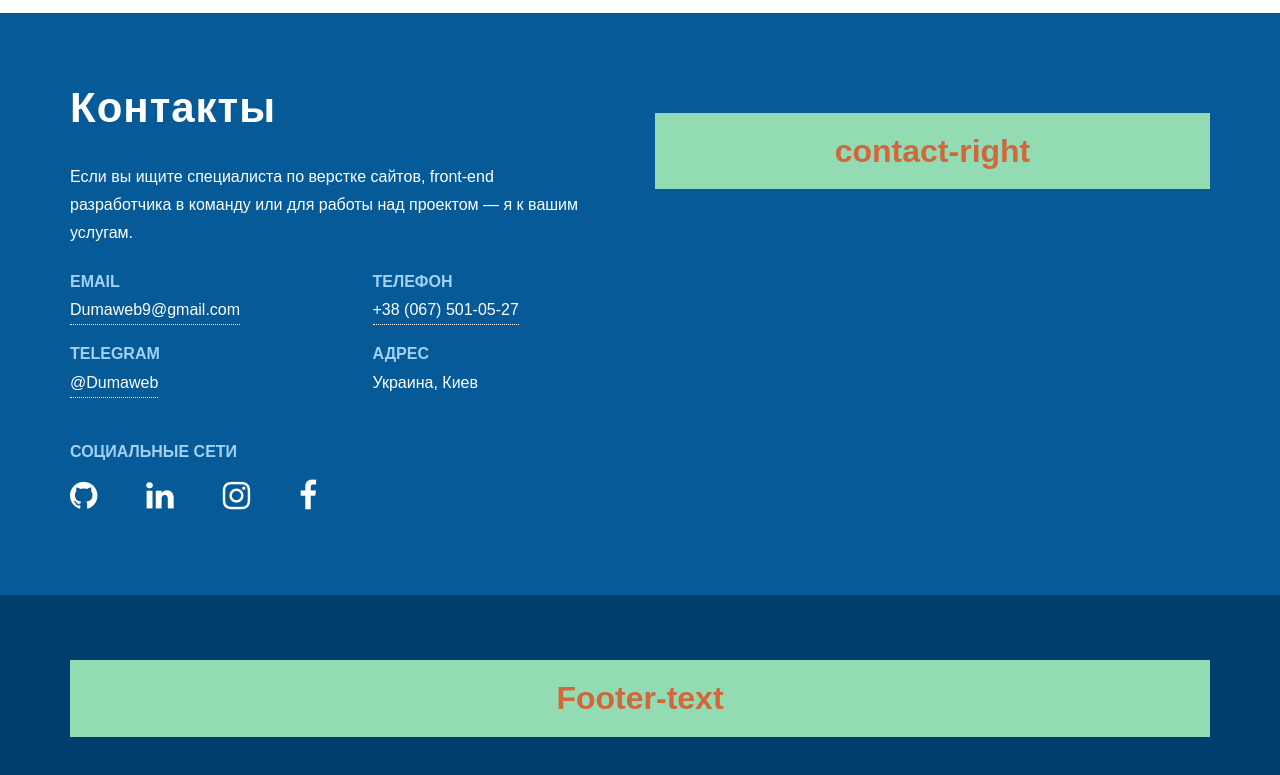
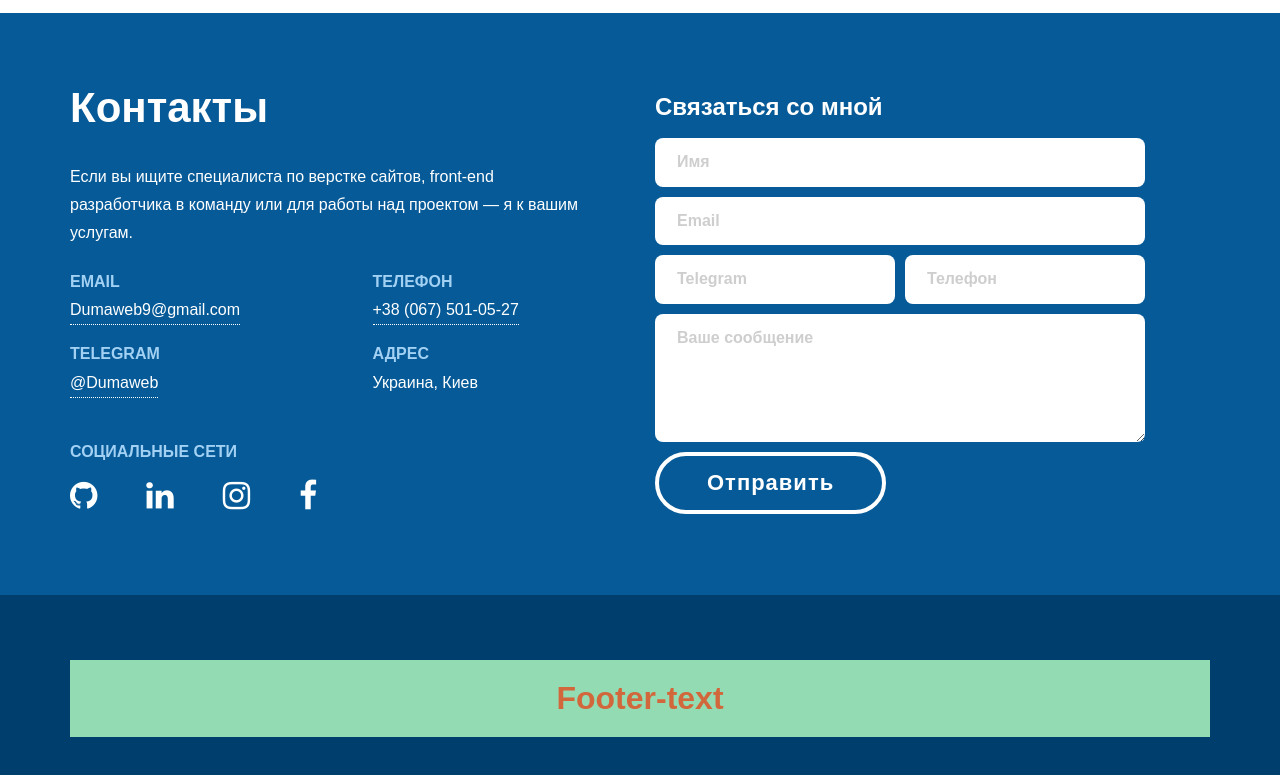
Before and after one commit to Aleksandr-Duma/My_portfolio, a plain HTML site: page index.html in a window 1280 px wide. Shown: the part 2660-3435 px from the top of the page. Drawn offline with Linux system fonts and the light colour scheme.

Commit message:
Block contacts finish

```diff
--- a/index.html
+++ b/index.html
@@ -240,13 +240,11 @@
 	<div class="block-contacts" id = "contacts">
 		<div class="container">
 			<div class="row">
-
 				<div class="col-md-6">
 					<div class="wrap-contacts-title">
 					<h2 class="block-contacts-title">Контакты</h2>
 					<p class="contacts-title-discription">Если вы ищите специалиста по верстке сайтов, front-end разработчика в команду или для работы над проектом —  я к вашим услугам.</p>
 					</div>
-
 					<div class="row">
 						<div class="col-lg-6 col-md-12">
 							<div class="contacts-item-left">
@@ -256,7 +254,6 @@
 								<a href="tg://resolve?domain=@Dumaweb" class="contacts-item-link">@Dumaweb</a>
 							</div>
 						</div>
-
 						<div class="col-lg-6 col-md-12">
 							<div class="contacts-item-right">
 								<h4 class="contacts-title-item">телефон</h4>
@@ -282,28 +279,24 @@
 								<i class="fa fa-facebook" aria-hidden="true"></i>
 							</a>
 						</div>
-
-						<!-- <i class="fa fa-github" aria-hidden="true"></i> -->
-						<!-- <i class="fa fa-github-square" aria-hidden="true"></i> -->
-
-						<!-- <i class="fa fa-linkedin" aria-hidden="true"></i> -->
-						<!-- <i class="fa fa-linkedin-square" aria-hidden="true"></i> -->
-
-						<!-- <i class="fa fa-instagram" aria-hidden="true"></i> -->
-
-						<!-- <i class="fa fa-facebook" aria-hidden="true"></i> -->
-						<!-- <i class="fa fa-facebook-square" aria-hidden="true"></i> -->
 					</div>
-
 				</div>
-
-
 				<div class="col-md-6">
-					<div class="block">contact-right</div>
+					<div class="contacts-block-form">
+						<h3 class="block-form-title">Связаться со мной</h3>
+						<form action="" class="contacts-form">
+							<input type="text" class = "contact-form-input" name = "name" placeholder = "Имя">
+							<input type="email" class = "contact-form-input" name = "email" placeholder = "Email">
+							<div class="wrap-short-input">
+								<input type="text" class = "contact-form-input short-input" name = "telegram" placeholder = "Telegram">
+								<input type="tel" class = "contact-form-input short-input" name = "phone" placeholder = "Телефон">
 							</div>
-
+							<textarea class = "contact-form-textarea" name="" placeholder = "Ваше сообщение"></textarea>
+							<button class = "contact-form-submit" type = "submit">Отправить</button>
+						</form>
 					</div>
-			<!-- <div class="block">contacts</div> -->
+				</div>
+			</div>
 		</div>
 	</div>
 
--- a/less/sections/_block-contacts.less
+++ b/less/sections/_block-contacts.less
@@ -3,21 +3,21 @@
 .block-contacts{
 	background-color: @bg-contacts;
 	padding-top: 40px;
+	padding-bottom: 40px;
 
 	@media (min-width: 1200px){
 		padding-top: 70px;
 		padding-bottom: 60px;
 	}
 
-	@media (min-width: 1460px){
+	@media (min-width: 1420px){
 		background-image: url(../img/cloud.png);
 		background-repeat: no-repeat;
-		background-position: right 80%;
+		background-position: right 60%;
 	}
 }
 
 .wrap-contacts-title{
-	// border: 1px solid red;
 
 	@media (min-width: 1200px){
 		padding-right: 30px;
@@ -28,8 +28,6 @@
 	font-size: 32px;
 	font-weight: 700;
  	line-height: 1.2;
- 	letter-spacing: 1px;
- 	// text-align: center;
  	color: #fff;
  	margin: 0;
  	margin-bottom: 10px;
@@ -52,7 +50,6 @@
 }
 
 .contacts-item-left{
-	// border: 1px solid red;
 	padding-top: 10px;
 }
 
@@ -95,7 +92,6 @@
 }
 
 .contacts-item-right{
-	// border: 1px solid red;
 	padding-top: 10px;
 
 	@media (min-width: 1200px){
@@ -104,7 +100,6 @@
 }
 
 .contacts-social-block{
-	// border: 1px solid red;
 	padding-top: 25px;
 	padding-bottom: 20px;
 }
@@ -128,3 +123,129 @@
 		color: @yellow-text;
 	}
 }
+
+.contacts-block-form{
+	padding-top: 20px;
+
+	@media (min-width: 1200px){
+		padding-top: 10px;
+		padding-right: 65px;
+	}
+}
+
+.block-form-title{
+	font-size: 24px;
+	font-weight: 700;
+ 	line-height: 1.2;
+ 	color: #fff;
+ 	margin: 0;
+ 	margin-bottom: 20px;
+
+ 	@media (min-width: 1200px){
+		font-size: 24px;
+		margin-bottom: 17px;
+	}
+}
+
+.contact-form-input{
+	width: 100%;
+	border-radius: 8px;
+	background-color: #fff;
+	font-size: 16px;
+	font-weight: 700;
+	color: #00599a;
+	border: none;
+	outline: none;
+	padding: 15px 22px;
+	margin-bottom: 10px;
+
+	&:hover, &:active, &:focus{
+		border: 3px solid #a2d1f4;
+		padding: 12px 19px;
+	}
+}
+
+.contact-form-input:-webkit-autofill {
+    -webkit-box-shadow: inset 0 0 0 50px #fff;
+    -webkit-text-fill-color: #00599a;
+}
+
+.contact-form-input::-webkit-input-placeholder{
+  	color: @gray-text;
+}
+
+.contact-form-input:-moz-placeholder{
+	color: @gray-text;
+}
+
+.contact-form-input:-ms-input-placeholder{
+  	color: @gray-text;
+}
+
+.wrap-short-input{
+	display: flex;
+	flex-direction: column;
+	align-items: center;
+
+	@media (min-width: 1200px){
+		flex-direction: row;
+		justify-content: space-between;
+	}
+}
+
+.contact-form-input.short-input{
+	width: 100%;
+
+	@media (min-width: 1200px){
+		width: 49%;
+	}
+}
+
+.contact-form-textarea{
+	width: 100%;
+	height: 128px;
+	border-radius: 8px;
+	background-color: #fff;
+	font-size: 16px;
+	font-weight: 700;
+	color: #00599a;
+	border: none;
+	outline: none;
+	padding: 15px 22px;
+	margin-bottom: 7px;
+
+	&:hover, &:active, &:focus{
+		border: 3px solid #a2d1f4;
+		padding: 12px 19px;
+	}
+}
+
+.contact-form-textarea::-webkit-input-placeholder {
+  	color: @gray-text;
+}
+
+.contact-form-textarea:-moz-placeholder {
+	color: @gray-text;
+}
+
+.contact-form-textarea:-ms-input-placeholder {
+  	color: @gray-text;
+}
+
+.contact-form-submit{
+	background: transparent;
+	border: 4px solid #fff;
+	border-radius: 50px;
+	font-size: 18px;
+	font-weight: bold;
+  	line-height: 1.45;
+  	letter-spacing: 1px;
+  	text-align: center;
+  	color: #fff;
+  	cursor: pointer;
+  	padding: 11px 48px;
+
+  	@media (min-width: 768px){
+		font-size: 22px;
+	}
+}
```
Also changed, not shown: css/main.css. Lines whose indentation alone changed are shown as unchanged.
